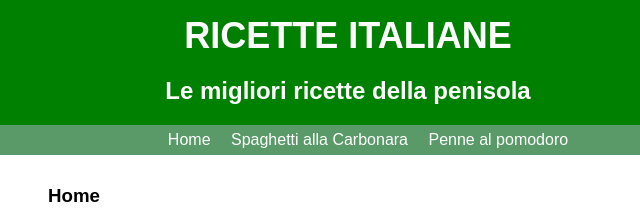
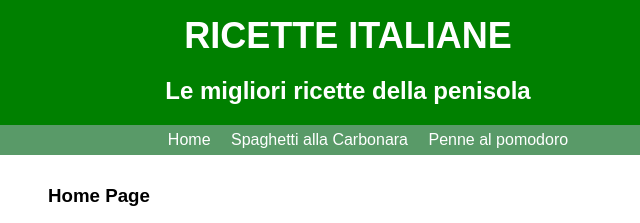
Before and after one commit to Leonardo106/LacerbaBrb, a plain HTML site: page index.html in a window 1280 px wide. Shown: the top 223 px of the page, 292-932 px from the left. Drawn offline with Linux system fonts and the light colour scheme.

Commit message:
Update index.html

```diff
--- a/index.html
+++ b/index.html
@@ -18,7 +18,7 @@
         </ul>
 	</div>
 	<div id="content">
-		<h3>Home</h3>
+		<h3>Home Page</h3>
 		<p>questo sito è parte del programma del corso di web Design creato da Lacerba.io.
 		L'obbiettivo è quello di creare, attraverso vari step, un sito che abbia il miglior numero di elementi, per poter acquisire le competenze per progettare qualsiasi tipo di sito.</p>
 
```
